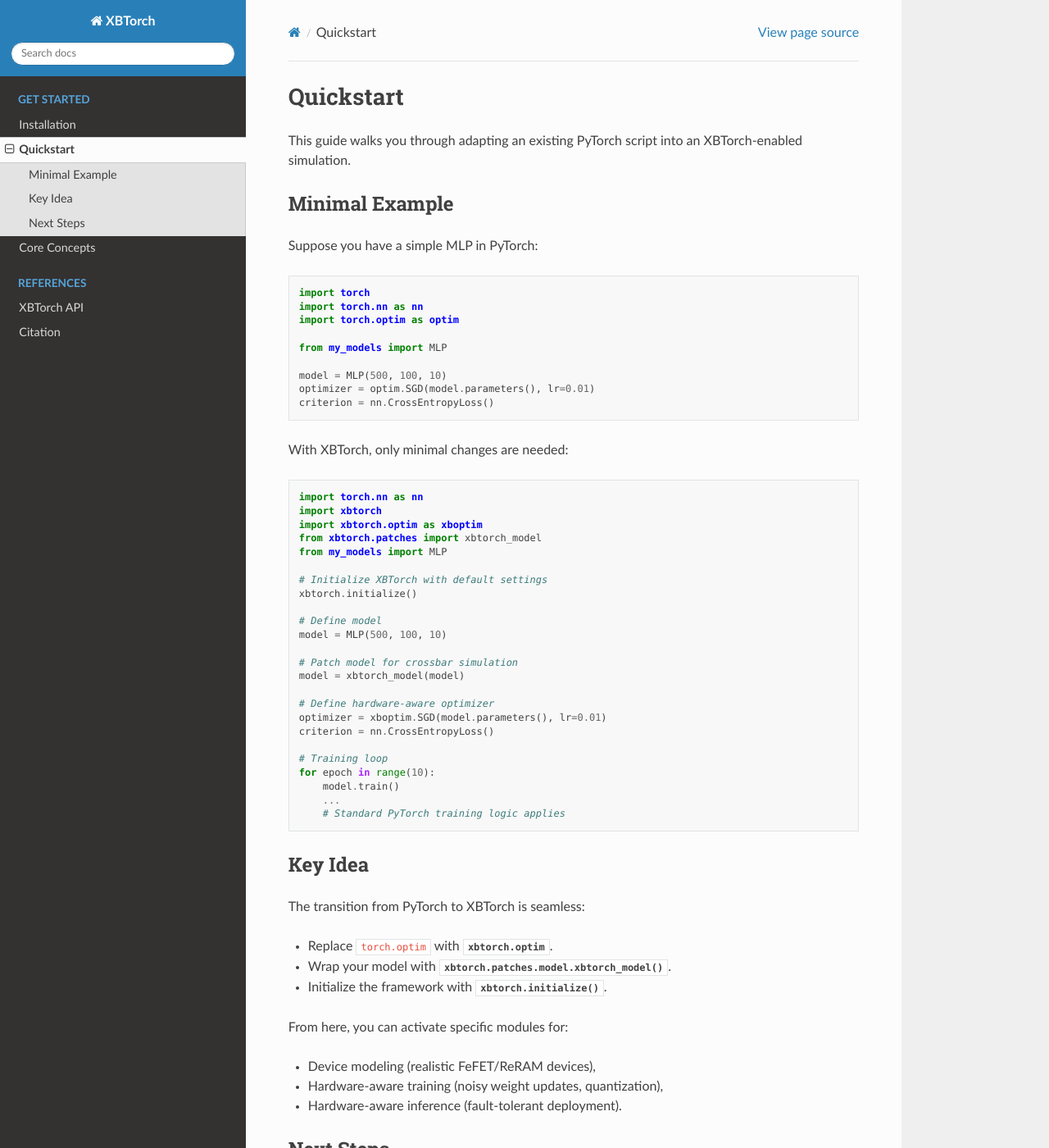
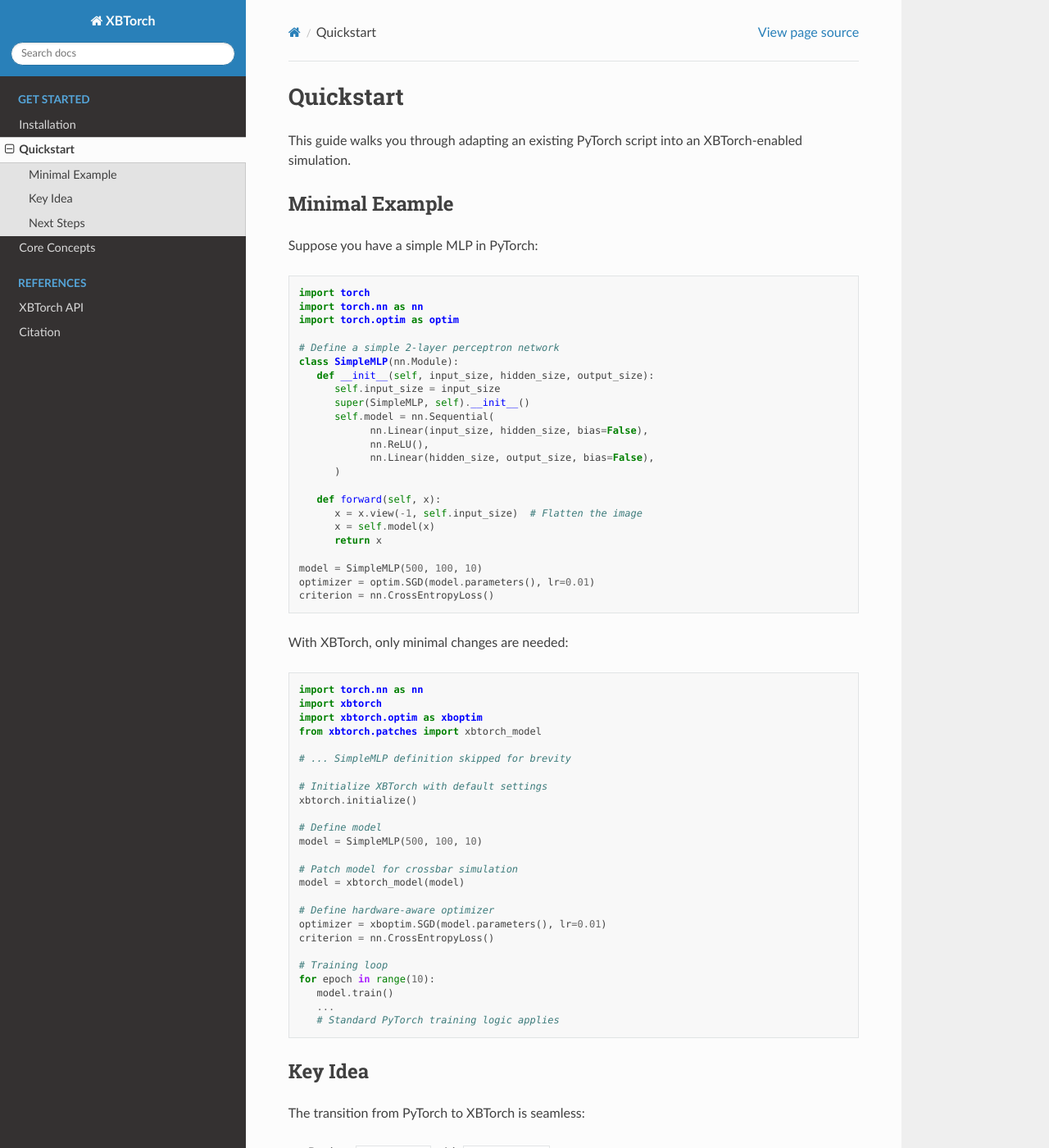
Before and after one commit to ADAM-Lab-GW/xbtorch, a Sphinx documentation site: the page built from docs/quickstart.rst, in a window 1280 px wide and 1400 px high. Shown: the whole window at 82% size. Built offline with Sphinx 7.4.7 and the Read the Docs theme 3.1.0, drawn with Linux system fonts in a browser that asks for light colours.

Commit message:
removing unnecessary imports

```diff
--- a/docs/quickstart.rst
+++ b/docs/quickstart.rst
@@ -13,9 +13,23 @@
    import torch.nn as nn
    import torch.optim as optim
 
-   from my_models import MLP
+   # Define a simple 2-layer perceptron network
+   class SimpleMLP(nn.Module):
+      def __init__(self, input_size, hidden_size, output_size):
+         self.input_size = input_size
+         super(SimpleMLP, self).__init__()
+         self.model = nn.Sequential(
+               nn.Linear(input_size, hidden_size, bias=False),
+               nn.ReLU(),
+               nn.Linear(hidden_size, output_size, bias=False),
+         )
 
-   model = MLP(500, 100, 10)
+      def forward(self, x):
+         x = x.view(-1, self.input_size)  # Flatten the image
+         x = self.model(x)
+         return x
+
+   model = SimpleMLP(500, 100, 10)
    optimizer = optim.SGD(model.parameters(), lr=0.01)
    criterion = nn.CrossEntropyLoss()
 
@@ -27,13 +41,14 @@
    import xbtorch
    import xbtorch.optim as xboptim
    from xbtorch.patches import xbtorch_model
-   from my_models import MLP
+
+   # ... SimpleMLP definition skipped for brevity
 
    # Initialize XBTorch with default settings
    xbtorch.initialize()
 
    # Define model
-   model = MLP(500, 100, 10)
+   model = SimpleMLP(500, 100, 10)
 
    # Patch model for crossbar simulation
    model = xbtorch_model(model)
@@ -44,9 +59,9 @@
 
    # Training loop
    for epoch in range(10):
-       model.train()
-       ...
-       # Standard PyTorch training logic applies
+      model.train()
+      ...
+      # Standard PyTorch training logic applies
 
 Key Idea
 --------
```
Also changed, not shown: 1 other file.
